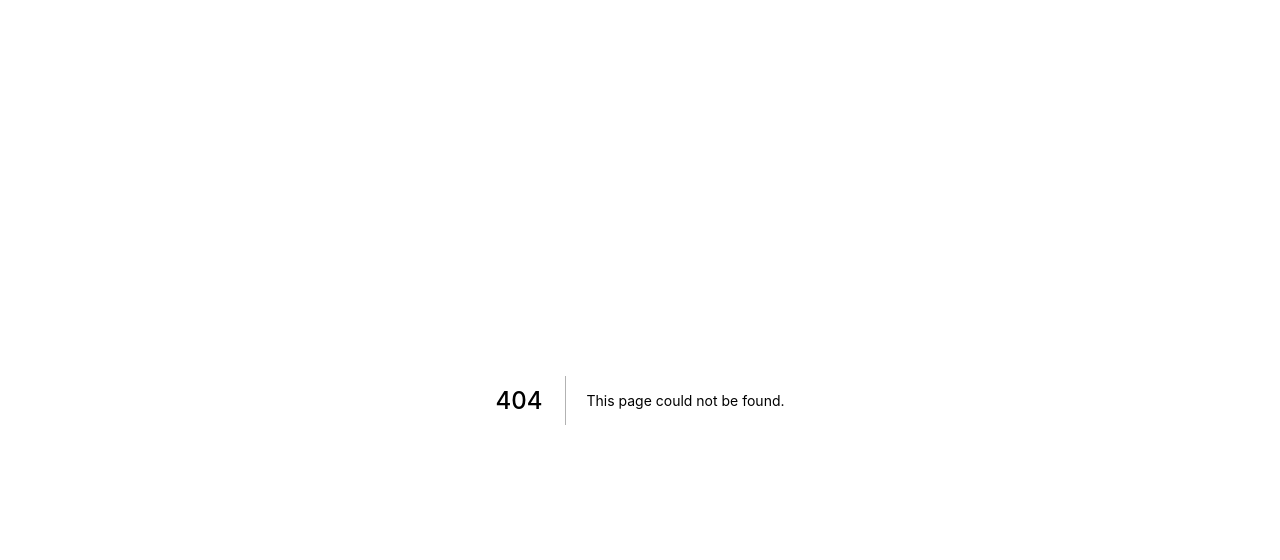
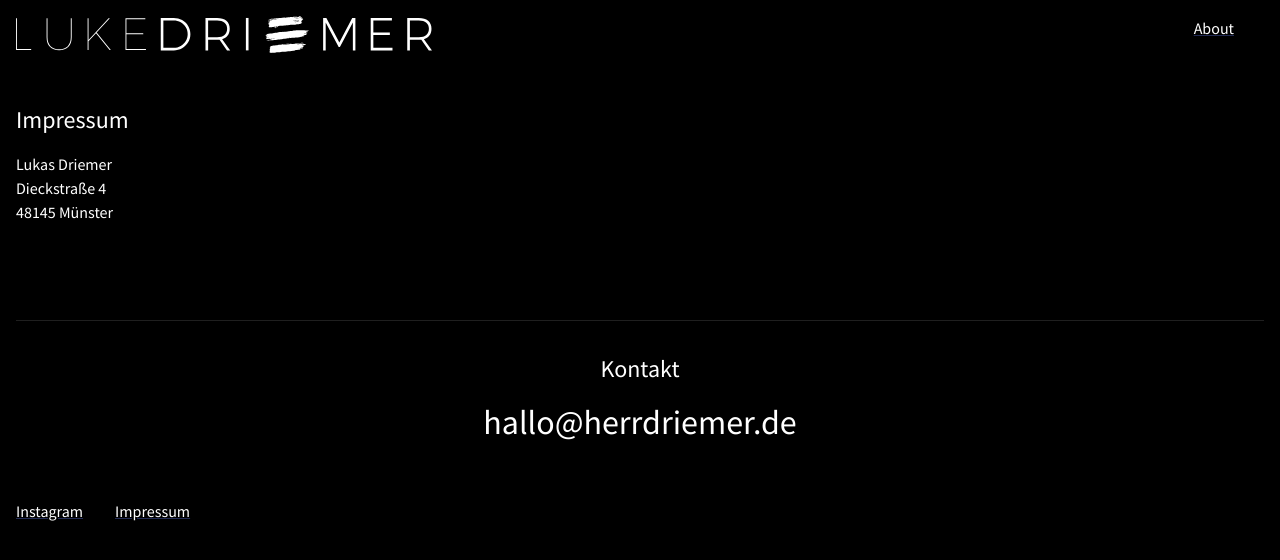
Before and after one commit to RobinSchue/herr-driemer_frontend, a Next.js app: page /imprint in a window 1280 px wide. Before the commit this address had no page. Shown: the top 560 px of the page. Built offline with nearby package versions, Linux system fonts and the light colour scheme.

Commit message:
feat: implement footer and layout improvments

```diff
--- /dev/null
+++ b/pages/imprint.tsx
@@ -0,0 +1,53 @@
+import { ApolloClient, gql, InMemoryCache } from "@apollo/react-hooks";
+import { Typography } from "@mui/material";
+import type { NextPage } from "next";
+import Head from "next/head";
+import Layout from "../src/components/Layout/Layout";
+import { Projects, ProjectsProps } from "../src/components/Projects";
+
+const Imprint: NextPage<ProjectsProps> = () => {
+  return (
+    <Layout>
+      <div>
+        <Head>
+          <title>Herr Driemer</title>
+        </Head>
+        <Typography variant="h5" paragraph>
+          Impressum
+        </Typography>
+        <Typography>Lukas Driemer </Typography>
+        <Typography>Dieckstraße 4</Typography>
+        <Typography>48145 Münster</Typography>
+      </div>
+    </Layout>
+  );
+};
+
+export default Imprint;
+
+// export async function getStaticProps() {
+//   const client = new ApolloClient({
+//     uri: process.env.REACT_APP_BACKEND_URL,
+//     cache: new InMemoryCache(),
+//     connectToDevTools: true,
+//   });
+
+//   const { data } = await client.query({
+//     query: gql`
+//       query getProjects {
+//         projects {
+//           data {
+//             id
+//             attributes {
+//               title
+//             }
+//           }
+//         }
+//       }
+//     `,
+//   });
+
+//   return {
+//     props: { projects: data.projects.data },
+//   };
+// }
--- /dev/null
+++ b/src/components/Footer/Footer.tsx
@@ -0,0 +1,59 @@
+/* eslint-disable @next/next/link-passhref */
+import * as React from "react";
+import Container from "@mui/material/Container";
+import Box from "@mui/material/Box";
+import {
+  Grid,
+  styled,
+  Link as MuiLink,
+  Typography,
+  Divider,
+} from "@mui/material";
+import Logo from "../Logo/Logo";
+import Link from "next/link";
+
+const LinkButton = styled(MuiLink)({
+  border: 0,
+  borderRadius: 3,
+  color: "white",
+  height: 48,
+  // padding: "0 30px",
+  cursor: "pointer",
+});
+
+const StyledFooter = styled("footer")(({ theme: { spacing } }) => ({
+  padding: `${spacing(4)} 0 ${spacing(8)} 0`,
+}));
+
+export default function Footer() {
+  return (
+    <StyledFooter>
+      <Divider sx={{ marginBottom: 4 }} />
+      <Grid container item xs={12} className="italic" alignContent="end">
+        <Grid item xs={12} paddingBottom={7}>
+          <Typography variant="h5" textAlign="center" paragraph>
+            Kontakt
+          </Typography>
+          <Typography variant="h4" textAlign="center">
+            hallo@herrdriemer.de
+          </Typography>
+        </Grid>
+
+        <Grid item textAlign="end" sx={{ marginRight: 4 }}>
+          <LinkButton
+            target="_blank"
+            href="https://www.instagram.com/driem.works"
+            rel="noreferrer"
+          >
+            Instagram
+          </LinkButton>
+        </Grid>
+        <Grid item textAlign="end">
+          <Link href="/imprint">
+            <LinkButton>Impressum</LinkButton>
+          </Link>
+        </Grid>
+      </Grid>
+    </StyledFooter>
+  );
+}
--- a/src/components/Header/Header.tsx
+++ b/src/components/Header/Header.tsx
@@ -17,10 +17,12 @@ const LinkButton = styled(MuiLink)({
 
 export default function Header() {
   return (
-    <Grid container>
+    <Grid container sx={{ height: 56 }}>
       <Grid item xs>
         <Link href="/">
-          <Logo />
+          <a>
+            <Logo />
+          </a>
         </Link>
       </Grid>
       <Grid container item xs={8} justifyContent="flex-end" spacing={4}>
@@ -29,11 +31,6 @@ export default function Header() {
             <LinkButton>About</LinkButton>
           </Link>
         </Grid>
-        <Grid item textAlign="end">
-          <Link href="/contact">
-            <LinkButton>Contact</LinkButton>
-          </Link>
-        </Grid>
       </Grid>
     </Grid>
   );
--- a/src/components/Layout/Layout.tsx
+++ b/src/components/Layout/Layout.tsx
@@ -6,6 +6,7 @@ import { Grid, Link, styled } from "@mui/material";
 import Logo from "../Logo/Logo";
 
 import Header from "../Header/Header";
+import Footer from "../Footer/Footer";
 
 const LinkButton = styled(Link)({
   border: 0,
@@ -29,31 +30,10 @@ export default function Layout({ children }: { children: React.ReactNode }) {
       direction="column"
     >
       <Header />
-      {children}
-      <footer>
-        <Grid
-          container
-          item
-          xs={12}
-          justifyContent="flex-end"
-          className="italic"
-          alignContent="end"
-          spacing={4}
-        >
-          <Grid item textAlign="end">
-            <LinkButton
-              target="_blank"
-              href="https://www.instagram.com/driem.works"
-              rel="noreferrer"
-            >
-              Instagram
-            </LinkButton>
-          </Grid>
-          <Grid item textAlign="end">
-            <LinkButton href="/imprint">Impressum</LinkButton>
-          </Grid>
-        </Grid>
-      </footer>
+      <Grid container xs={12} sx={{ paddingTop: 4, paddingBottom: 8 }}>
+        {children}
+      </Grid>
+      <Footer />
     </Grid>
   );
 }
```
Also changed, not shown: pages/about.tsx (added, +48 -0 lines), src/components/Projects/index.tsx (+11 -4 lines).
